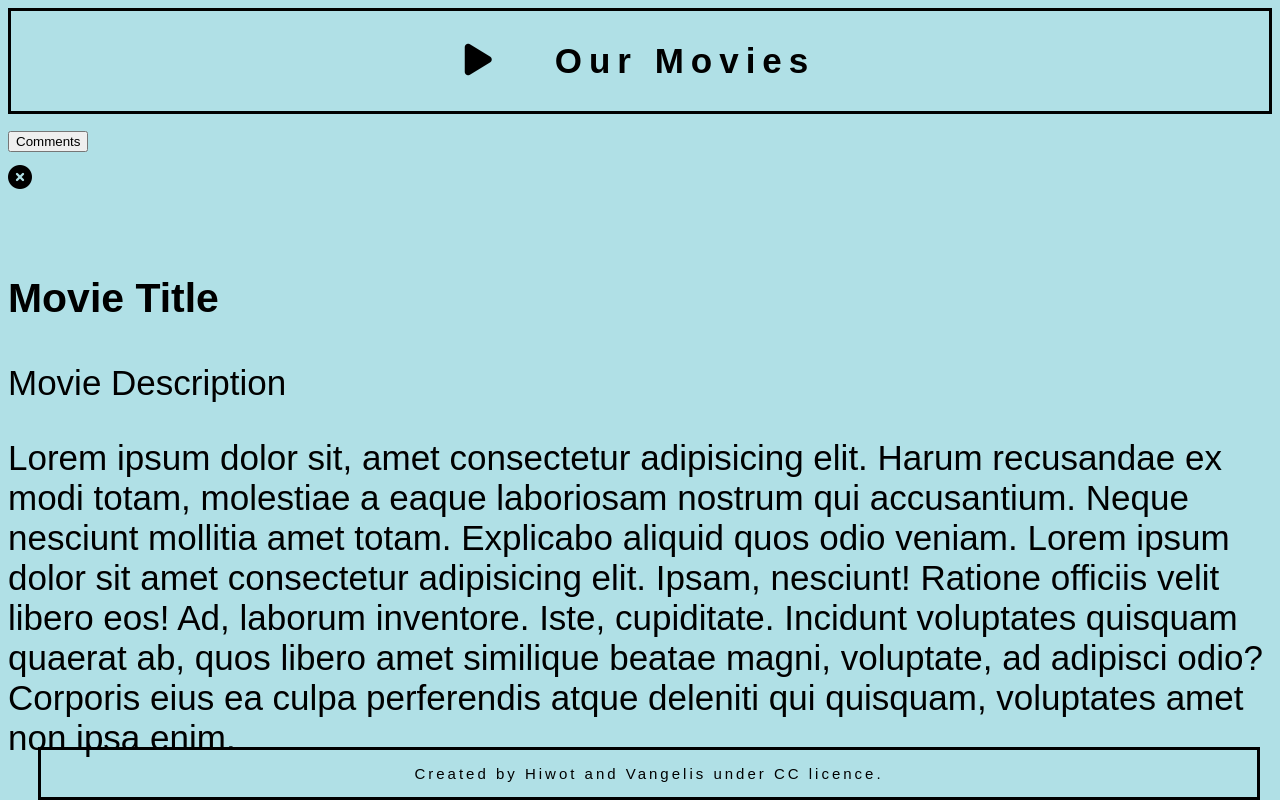
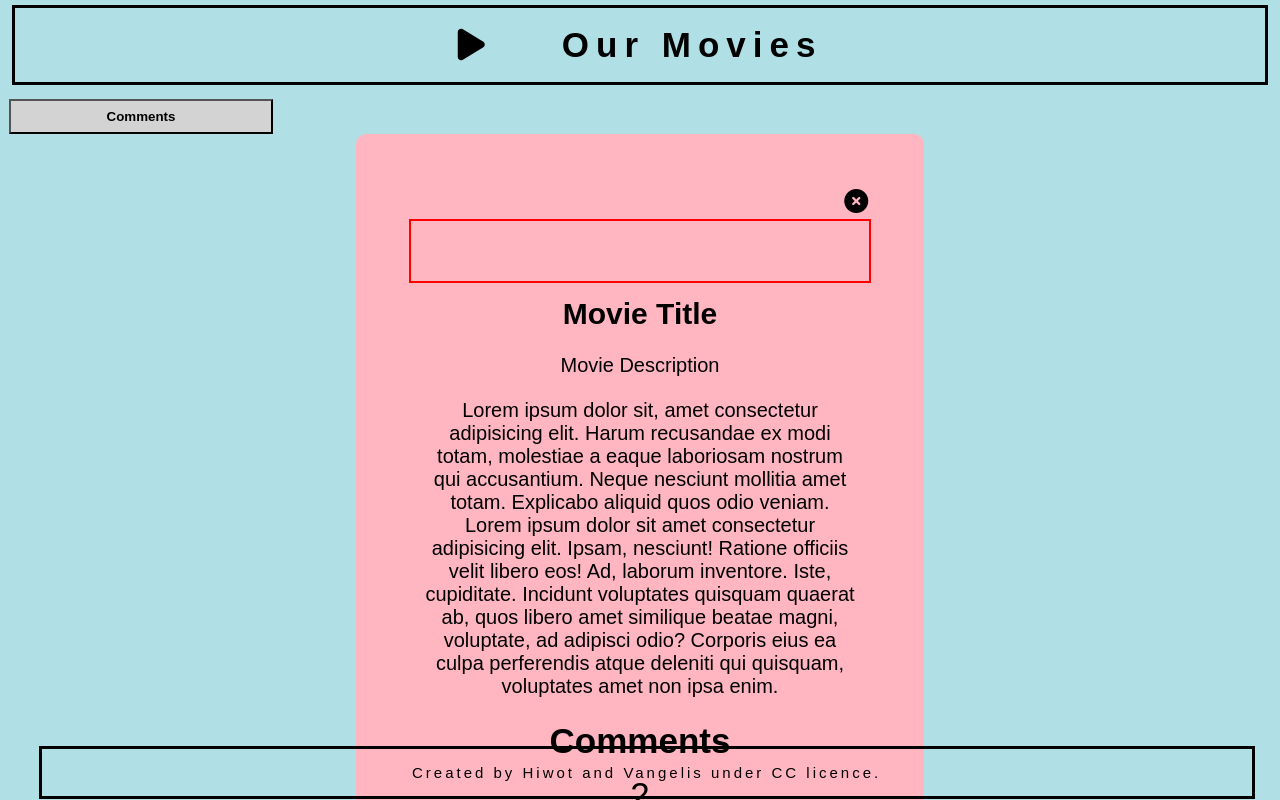
Before and after one commit to vangelif/Capstone-JS-Project, a website built with webpack: page src/index.html in a window 1280 px wide. Both pictures are taken after a click on the button "Comments". Shown: the top 800 px of the page. Built offline with nearby package versions, Linux system fonts and the light colour scheme.

Commit message:
Add styling for popup

```diff
--- a/src/style.css
+++ b/src/style.css
@@ -1,5 +1,7 @@
 * {
   color: black;
+  margin: 0.1em;
+  box-sizing: border-box;
 }
 
 body {
@@ -45,3 +47,87 @@ footer {
   letter-spacing: 00.2em;
   margin-left: 30px;
 }
+
+button {
+  padding: 0.5rem 6rem;
+  background-color: lightgray;
+  outline: none;
+  font-weight: 600;
+  margin: 0;
+  cursor: pointer;
+}
+
+button:hover {
+  margin: 5px solid black;
+  margin-bottom: 3px solid black;
+}
+
+#close-button {
+  cursor: pointer;
+  display: flex;
+}
+
+.container {
+  position: relative;
+}
+
+#popup-window {
+  width: 45%;
+  min-height: 90vh;
+  transition: 0.5s;
+  padding: 50px;
+  text-align: center;
+  background-color: lightpink;
+  visibility: hidden;
+  border-radius: 10px;
+  z-index: 3;
+  margin: auto;
+}
+
+.popup-image {
+  border: 2px solid red;
+  padding: 10px;
+}
+
+#popup-window div > h3 {
+  font-size: 30px;
+  padding: 10px;
+}
+
+#popup-window div > p {
+  font-size: 20px;
+  padding: 10px;
+}
+
+#popup-window div > h4 {
+  padding: 10px;
+}
+#popup-window div > span {
+  padding: 10px;
+}
+
+#close-button {
+  display: flex;
+  justify-content: flex-end;
+}
+
+form {
+  text-align: center;
+  width: 100%;
+  margin-block-end: 2rem;
+}
+
+form input {
+  width: 100%;
+  padding-block: 0.4rem;
+}
+
+form textarea {
+  text-align: left;
+  width: 100%;
+  height: 80px;
+}
+
+.bottom {
+  margin-bottom: 70px;
+}
```
